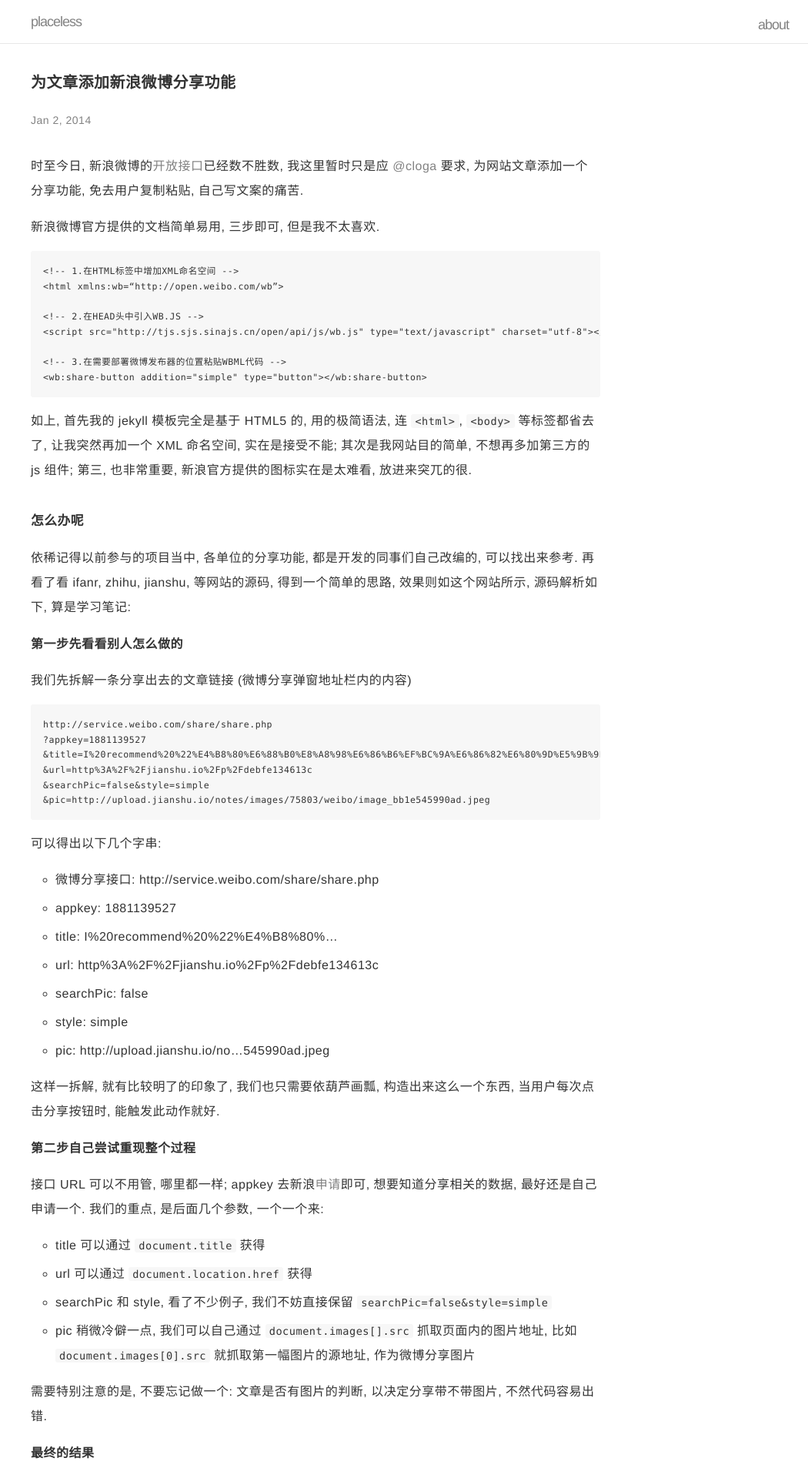
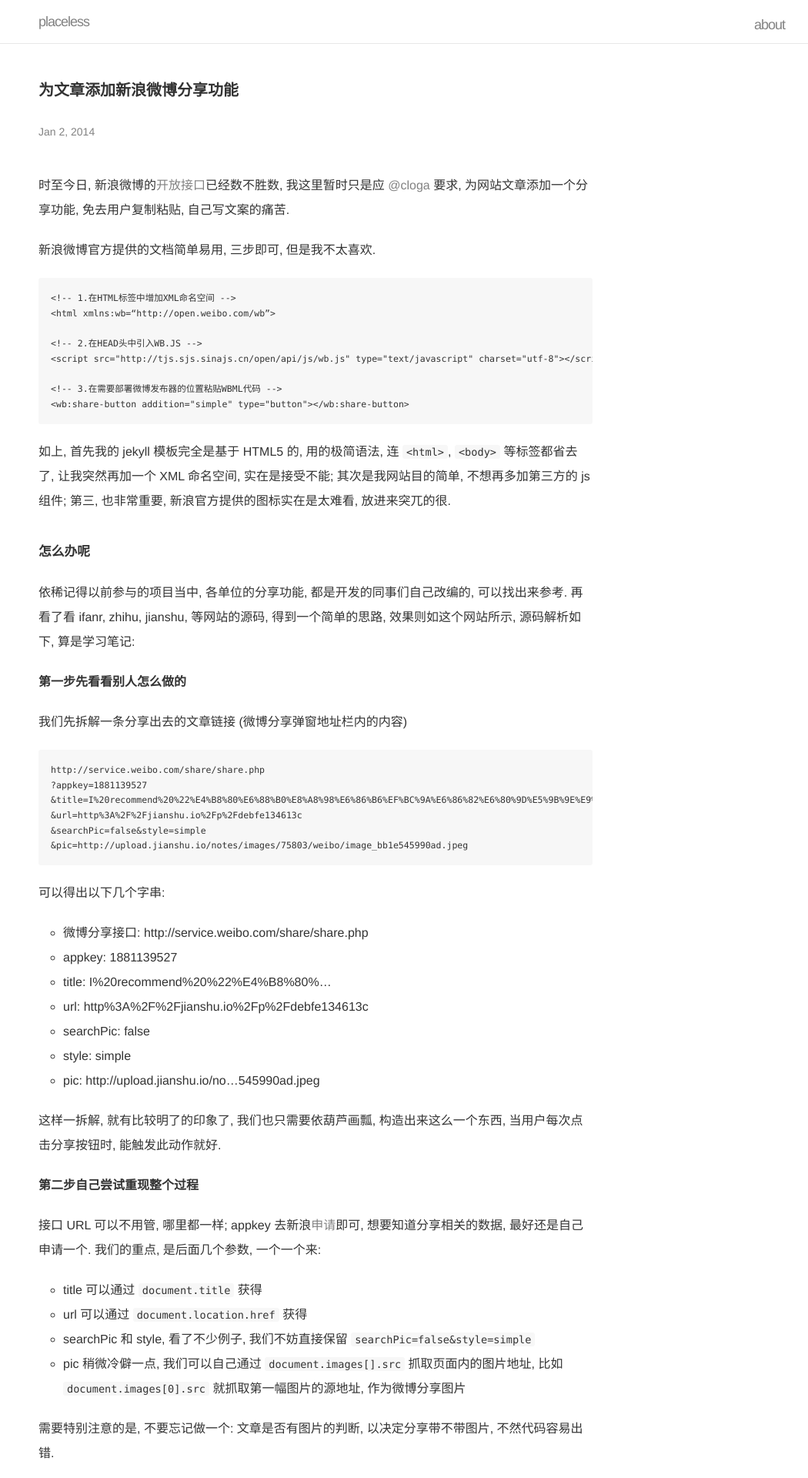
Before and after one commit to placeless/placeless.github.io, a Jekyll site: the page built from _posts/2014-01-02-social-sharing-sina-weibo.md, in a window 1280 px wide. Shown: the top 1920 px of the page at 77% size, without its empty margins (230-1280 px from the left). Built offline with Jekyll 4.4.1, drawn with Linux system fonts in a browser that asks for light colours.

Commit message:
updated paragraph margins

```diff
--- a/_sass/_layout.scss
+++ b/_sass/_layout.scss
@@ -187,5 +187,5 @@
 .post-header { margin-bottom: $spacing-unit; }
 .post a:hover { border-bottom: solid 1px $grey-color; }
 .post ul, { list-style: circle; }
-.post ul li, .post ol li { margin-bottom: $spacing-unit / 6; }
-.post { letter-spacing: .5px; }
+// .post ul li, .post ol li { margin-bottom: $spacing-unit / 6; }
+// .post { letter-spacing: .5px; }
--- a/css/main.scss
+++ b/css/main.scss
@@ -14,7 +14,7 @@ $small-font-size:  $base-font-size * 0.875;
 $base-line-height: 2;
 $h1-h6-weight:     600;
 
-$spacing-unit:     30px;
+$spacing-unit:     40px;
 
 $text-color:       #333;
 $background-color: #fff;
```
